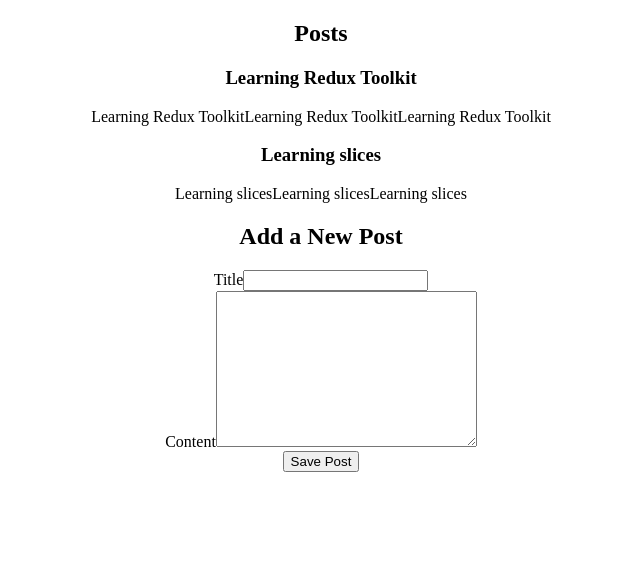
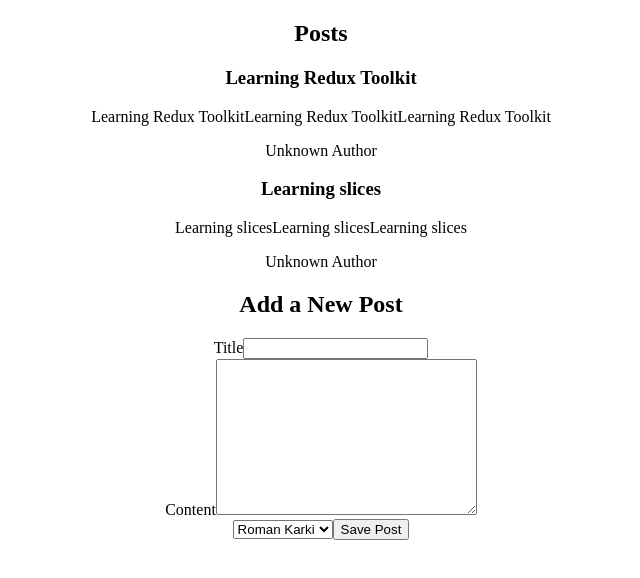
Before and after one commit to roman9803640949/demo-redux-post, a React (Create React App) app: page / in a window 1280 px wide. Shown: the top 578 px of the page, without its empty margins (319-959 px from the left). Built offline with nearby package versions, Linux system fonts and the light colour scheme.

Commit message:
chore: author feature added

```diff
--- a/src/app/store.js
+++ b/src/app/store.js
@@ -1,8 +1,9 @@
 import { configureStore } from "@reduxjs/toolkit";
 import postsReducer from "../features/posts/postsSlice";
-
+import usersReducer from "../features/users/usersSlice";
 export const store = configureStore({
-    reducer:{
-        posts: postsReducer,
-    }
-})
+  reducer: {
+    posts: postsReducer,
+    users: usersReducer,
+  },
+});
--- a/src/features/posts/AddPostForm.jsx
+++ b/src/features/posts/AddPostForm.jsx
@@ -1,19 +1,24 @@
 import { useState } from "react";
 import { postAdded } from "./postsSlice";
-import { useDispatch } from "react-redux";
+import { useDispatch, useSelector } from "react-redux";
+import { selectAllUsers } from "../users/usersSlice";
 const AddPostForm = () => {
   const [title, setTitle] = useState("");
   const [content, setContent] = useState("");
+  const [userId, setUserId] = useState("");
+  const users = useSelector(selectAllUsers);
 
   const onTitleChanged = (e) => setTitle(e.target.value);
   const onContentChanged = (e) => setContent(e.target.value);
+  const onAuthorChanged = (e) => setUserId(e.target.value);
 
   const dispatch = useDispatch();
   const onSavePostClick = () => {
     if (title && content) {
-      dispatch(postAdded(title, content));
+      dispatch(postAdded(title, content, userId));
       setTitle("");
       setContent("");
+      setUserId("");
     }
   };
   return (
@@ -41,6 +46,18 @@
               onChange={onContentChanged}
             ></textarea>
           </div>
+          <select
+            name="authorId"
+            id="userId"
+            value={userId}
+            onChange={onAuthorChanged}
+          >
+            {users.map((user, index) => (
+              <option value={user.id} key={index}>
+                {user.name}
+              </option>
+            ))}
+          </select>
           <button type="button" onClick={onSavePostClick}>
             Save Post
           </button>
--- /dev/null
+++ b/src/features/posts/PostAuthor.jsx
@@ -0,0 +1,11 @@
+import React from "react";
+import { useSelector } from "react-redux";
+import { selectAllUsers } from "../users/usersSlice";
+
+const PostAuthor = ({ userId }) => {
+  const users = useSelector(selectAllUsers);
+  const author = users.find((user) => user.id === userId);
+  return <span>{author ? author.name : "Unknown Author"}</span>;
+};
+
+export default PostAuthor;
--- a/src/features/posts/PostsList.js
+++ b/src/features/posts/PostsList.js
@@ -1,20 +1,24 @@
-import React from 'react'
-import {useSelector} from "react-redux"
-import { selectAllPosts } from './postsSlice'
+import React from "react";
+import { useSelector } from "react-redux";
+import PostAuthor from "./PostAuthor";
+import { selectAllPosts } from "./postsSlice";
 
 const PostsList = () => {
-const posts = useSelector(selectAllPosts)
+  const posts = useSelector(selectAllPosts);
   return (
     <div>
-        <h2>Posts</h2>
-        {posts.map(post=>(
+      <h2>Posts</h2>
+      {posts.map((post) => (
         <article key={post.id}>
-            <h3>{post.title}</h3>
-            <p>{post.content.substring(0,100)}</p>
+          <h3>{post.title}</h3>
+          <p>{post.content.substring(0, 100)}</p>
+          <p>
+            <PostAuthor userId={post.userId} />
+          </p>
         </article>
-        ))}
+      ))}
     </div>
-  )
-}
+  );
+};
 
-export default PostsList
+export default PostsList;
--- a/src/features/posts/postsSlice.js
+++ b/src/features/posts/postsSlice.js
@@ -8,7 +8,7 @@
       "Learning Redux ToolkitLearning Redux ToolkitLearning Redux Toolkit",
   },
   {
-    id: "1",
+    id: "2",
     title: "Learning slices",
     content: "Learning slicesLearning slicesLearning slices",
   },
@@ -22,12 +22,13 @@
       reducer(state, action) {
         state.push(action.payload);
       },
-      prepare(title, content) {
+      prepare(title, content, userId) {
         return {
           payload: {
             id: nanoid(),
             title,
             content,
+            userId,
           },
         };
       },
--- /dev/null
+++ b/src/features/users/usersSlice.js
@@ -0,0 +1,31 @@
+import { createSlice, nanoid } from "@reduxjs/toolkit";
+
+const initialState = [
+  { id: nanoid(), name: "Roman Karki" },
+  { id: nanoid(), name: "Suman Karki" },
+];
+
+const usersSlice = createSlice({
+  name: "users",
+  initialState,
+  reducers: {
+    addUser: {
+      reducer(state, action) {
+        state.push(action.payload);
+      },
+      prepare(name) {
+        return {
+          payload: {
+            id: nanoid(),
+            name,
+          },
+        };
+      },
+    },
+  },
+});
+
+export const selectAllUsers = (state) => state.users;
+
+export const { addUser } = usersSlice.actions;
+export default usersSlice.reducer;
```
